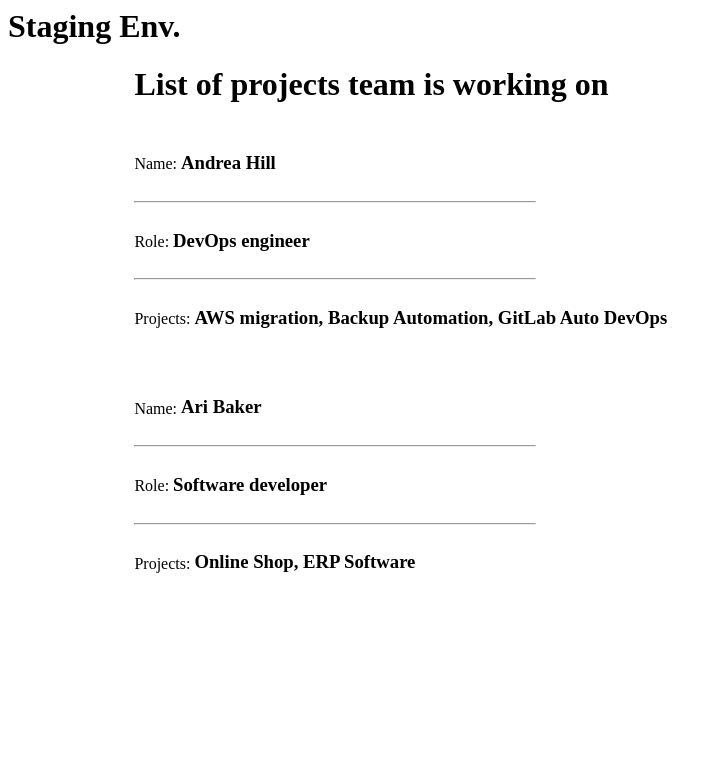
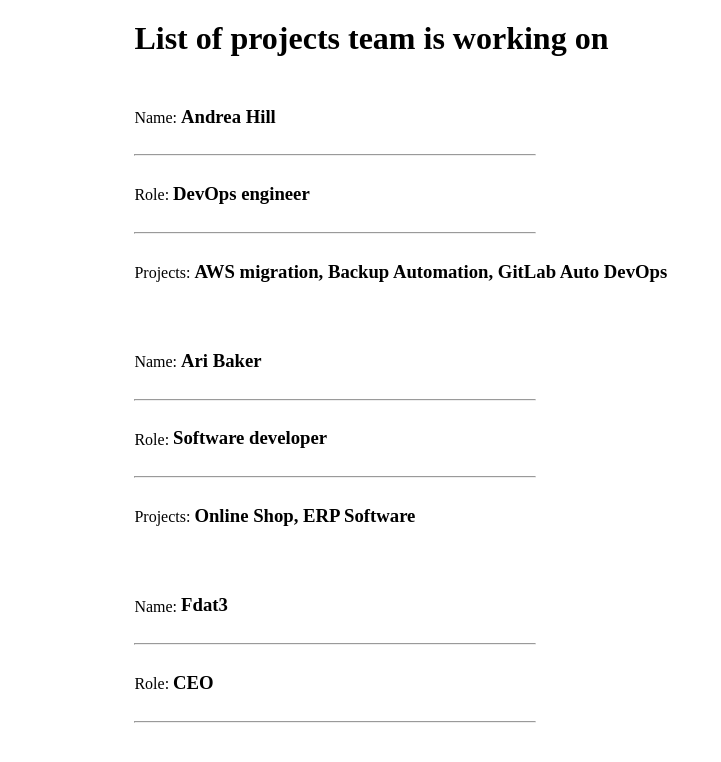
Before and after one commit to fdat3/node-cicd, a website: page app/index.html in a window 1280 px wide. Shown: the whole page, without its empty margins (0-721 px from the left). Drawn offline with Linux system fonts and the light colour scheme.

```diff
--- a/app/index.html
+++ b/app/index.html
@@ -32,7 +32,6 @@
 </style>
 
 <body>
-    <h1>Staging Env.</h1>
     <div class='container' id='container'>
         <h1>List of projects team is working on</h1>
         <div class="member">
@@ -56,6 +55,15 @@
             <span>Projects: </span>
             <h3>Online Shop, ERP Software</h3>
         </div>
+
+        <div class="member">
+            <span>Name: </span>
+            <h3>Fdat3</h3>
+            <hr />
+            <span>Role: </span>
+            <h3>CEO</h3>
+            <hr />
+        </div>
     </div>
 </body>
 
```
Also changed, not shown: .gitlab-ci.yml.
